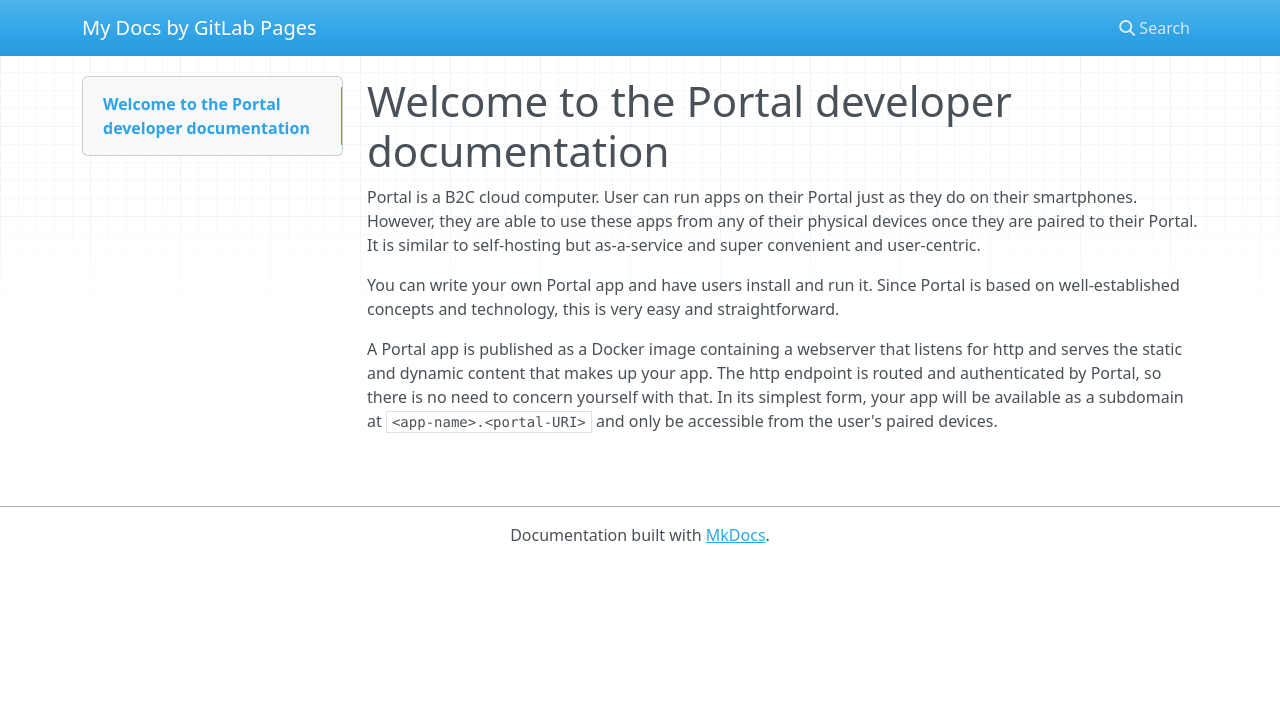
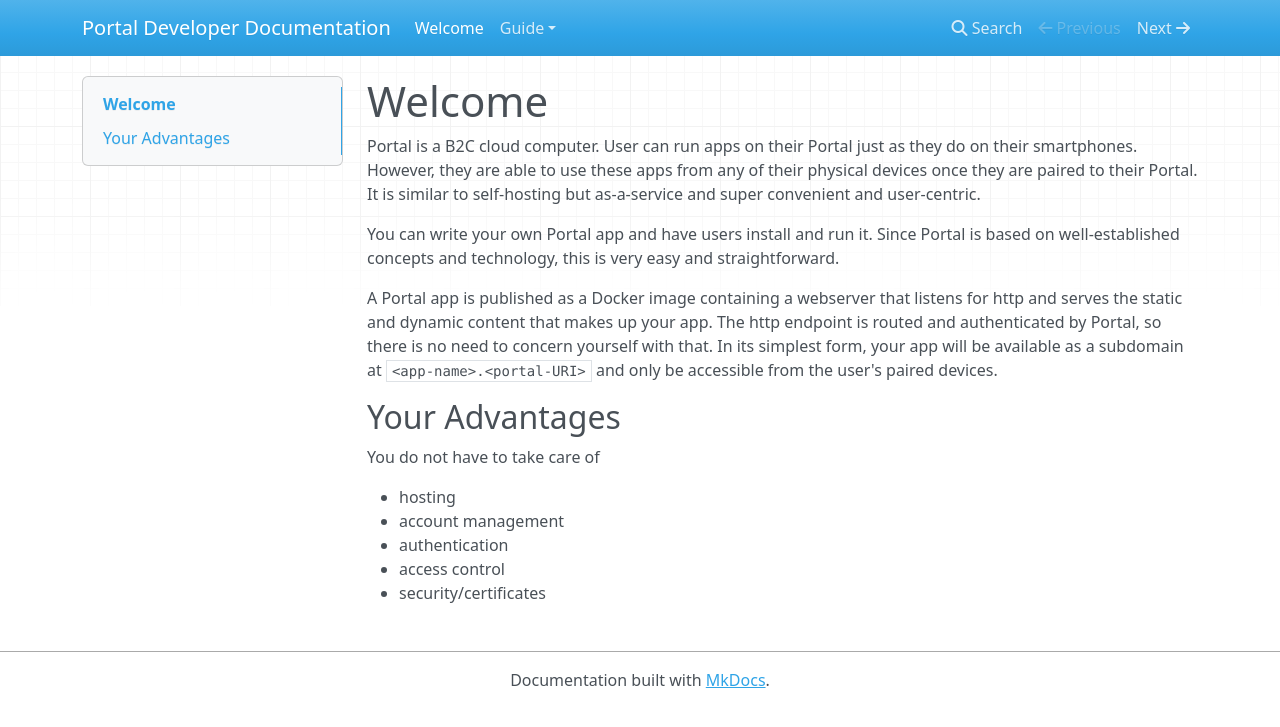
Before and after one commit to FreeshardBase/documentation, an MkDocs documentation site: the page built from docs/index.md, in a window 1280 px wide. Shown: the top 727 px of the page. Built offline with MkDocs 1.6.1, drawn with Linux system fonts in a browser that asks for light colours; nearby versions of some CDN libraries.

Commit message:
snapshot

```diff
--- a/docs/index.md
+++ b/docs/index.md
@@ -1,4 +1,4 @@
-# Welcome to the Portal developer documentation
+# Welcome
 
 Portal is a B2C cloud computer. User can run apps on their Portal just as they do on their smartphones.
 However, they are able to use these apps from any of their physical devices once they are paired to their Portal.
@@ -10,3 +10,13 @@ Since Portal is based on well-established concepts and technology, this is very
 A Portal app is published as a Docker image containing a webserver that listens for http and serves the static and dynamic content that makes up your app.
 The http endpoint is routed and authenticated by Portal, so there is no need to concern yourself with that.
 In its simplest form, your app will be available as a subdomain at `<app-name>.<portal-URI>` and only be accessible from the user's paired devices.
+
+## Your Advantages
+
+You do not have to take care of
+
+* hosting
+* account management
+* authentication
+* access control
+* security/certificates
--- a/mkdocs.yml
+++ b/mkdocs.yml
@@ -1,3 +1,8 @@
-site_name: My Docs by GitLab Pages
+site_name: Portal Developer Documentation
 site_url: https://pages.gitlab.io/mkdocs
 site_dir: public
+
+nav:
+  - Welcome: 'index.md'
+  - Guide:
+    - 'routing_and_ac.md'
```
Also changed, not shown: docs/routing_and_ac.md (added, +15 -0 lines), docs/img/favicon.ico (added), docs/img/logo.svg (added), docs/img/routing.png (added).
